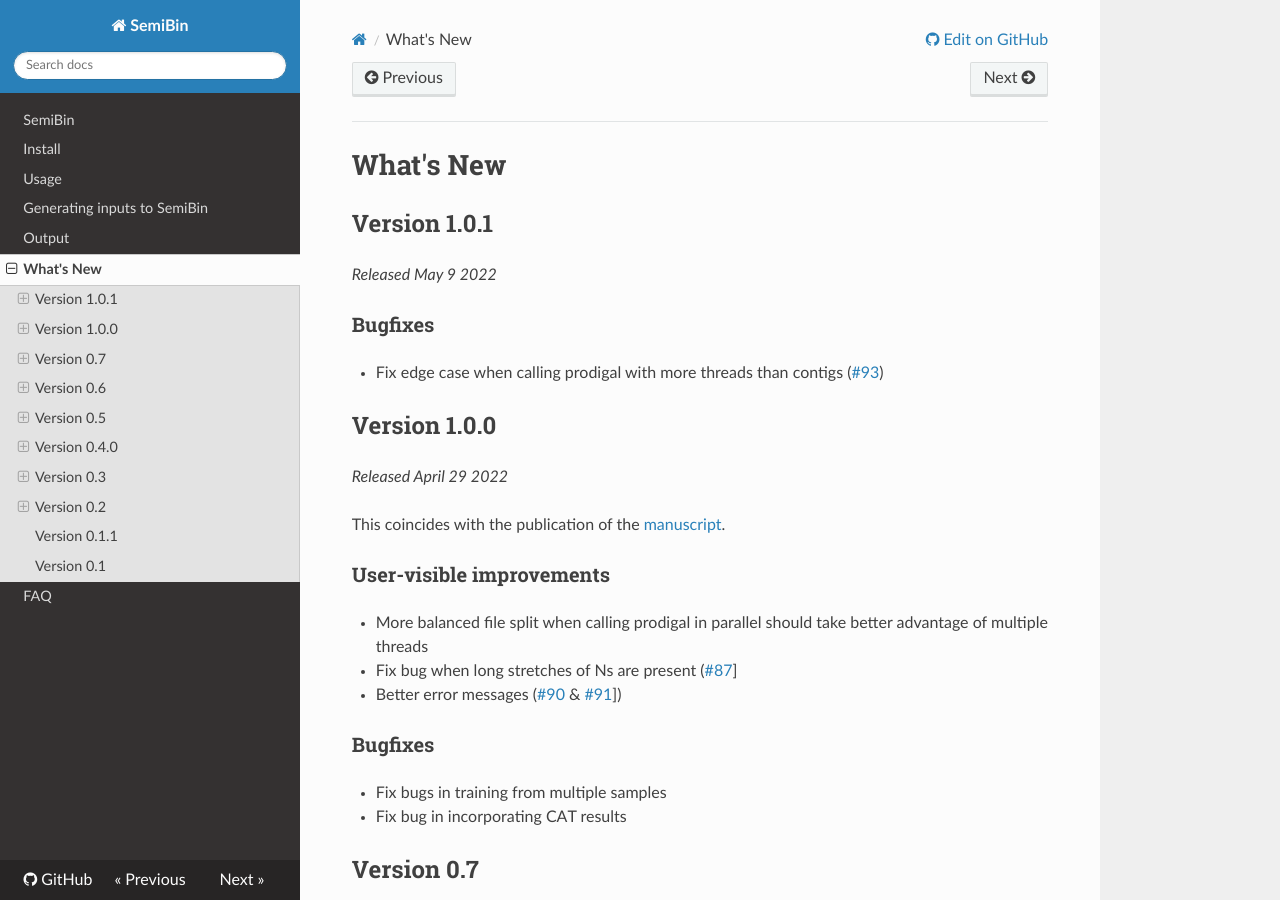
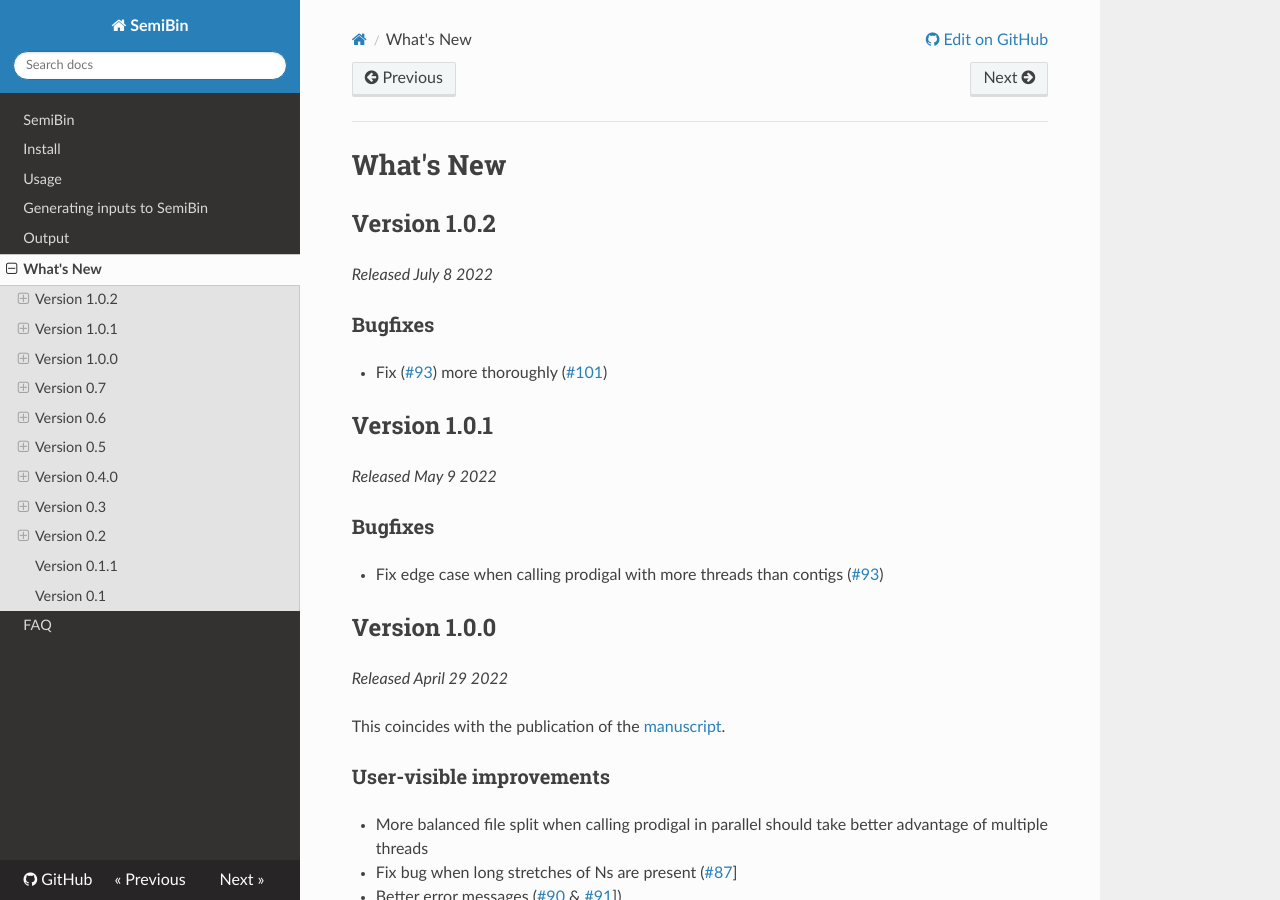
Before and after one commit to BigDataBiology/SemiBin, an MkDocs documentation site: the page built from docs/whatsnew.md, in a window 1280 px wide and 900 px high. Built offline with MkDocs 1.6.1, drawn with Linux system fonts in a browser that asks for light colours; nearby versions of some CDN libraries.

Commit message:
RLS Version 1.0.2
Bugfix for #93

```diff
--- a/docs/whatsnew.md
+++ b/docs/whatsnew.md
@@ -1,9 +1,17 @@
 # What's New
+
+## Version 1.0.2
+
+*Released July 8 2022*
+
+### Bugfixes
+
+- Fix ([#93](https://github.com/BigDataBiology/SemiBin/issues/93)) more
+  thoroughly ([#101](https://github.com/BigDataBiology/SemiBin/issues/101))
 
 ## Version 1.0.1
 
 *Released May 9 2022*
-
 
 ### Bugfixes
 
```
Also changed, not shown: 2 other files.
